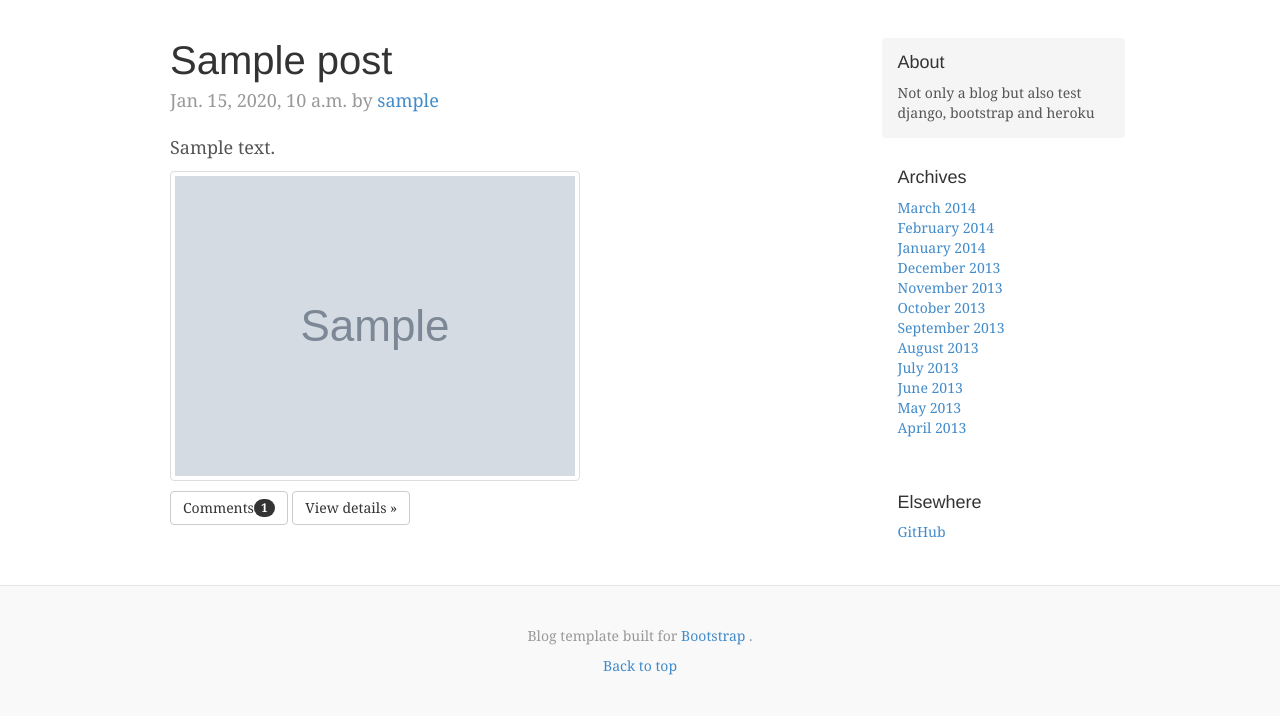
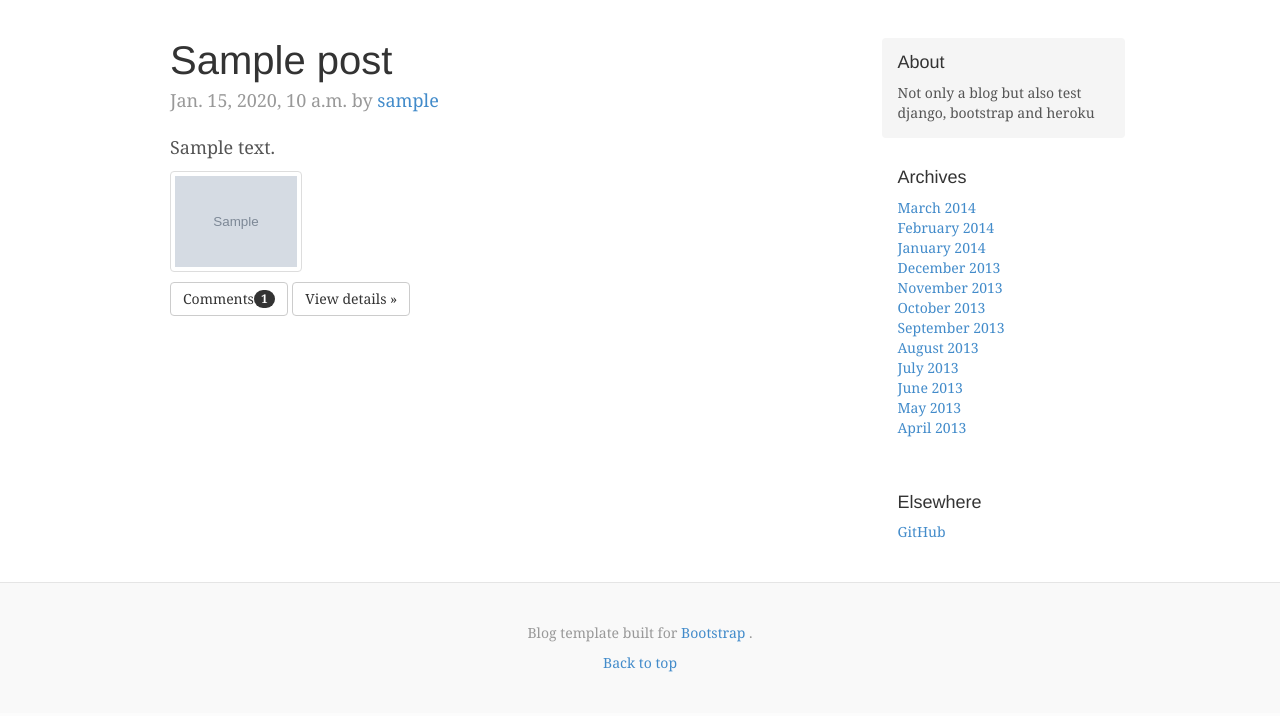
Before and after one commit to alanleegithub/heroku, a Django app: page / in a window 1280 px wide. Shown: the part 196-912 px from the top of the page. After the commit the page ends 868 px from the top, so only its background shows below. Run offline with Django 3.2, Linux system fonts and the light colour scheme; tables that the repository leaves empty hold one stand-in row (values such as "Sample post"); grey boxes marked "Sample" are stand-in pictures; parts of the project's set-up code (start-up, migrations or seed data) failed here and were passed over; some libraries are stand-ins or nearby versions.

Commit message:
limit image size to display

```diff
--- a/templates/blog.html
+++ b/templates/blog.html
@@ -39,7 +39,11 @@
                  <p class="blog-post-meta">{{ post.published_date }} by <a href="#">{{post.author}}</a></p>
                  <p> {{ post.body|safe|linebreaks }}</p>
                  {% if post.docfile %}
-                 <p><img class="img-thumbnail" src="{{ post.docfile.url }}" alt="{{ post.docfile.name }}"></p>
+                <div class="row">
+                    <div class="col-sm-6">
+                     <p><img class="img-thumbnail" src="{{ post.docfile.url }}" alt="{{ post.docfile.name }}"></p>
+                    </div>
+                </div>
                  {% endif %}
                  <p>
                  <a class="btn btn-default" href="/blogs/get/{{post.id}}/comment/" role="button">Comments<span class="badge">{{post.comment_set.all.count}}</span></a>
--- a/templates/blogs.html
+++ b/templates/blogs.html
@@ -40,7 +40,11 @@
      <p class="blog-post-meta">{{ post.published_date }} by <a href="#">{{post.author}}</a></p>
      <p> {{ post.body|safe|truncatewords:"6"|linebreaks }}</p>
      {% if post.docfile %}
-      <p><img class="img-thumbnail" src="{{ post.docfile.url }}" alt="{{ post.docfile.name }}"></p>
+    <div class="row">
+        <div class="col-sm-3">
+             <p><img class="img-thumbnail" src="{{ post.docfile.url }}" alt="{{ post.docfile.name }}"></p>
+        </div>
+    </div>
      {% endif %}
      <p>
      <a class="btn btn-default" href="/blogs/get/{{post.id}}/comment/" role="button">Comments<span class="badge">{{post.comment_set.all.count}}</span></a>
```
